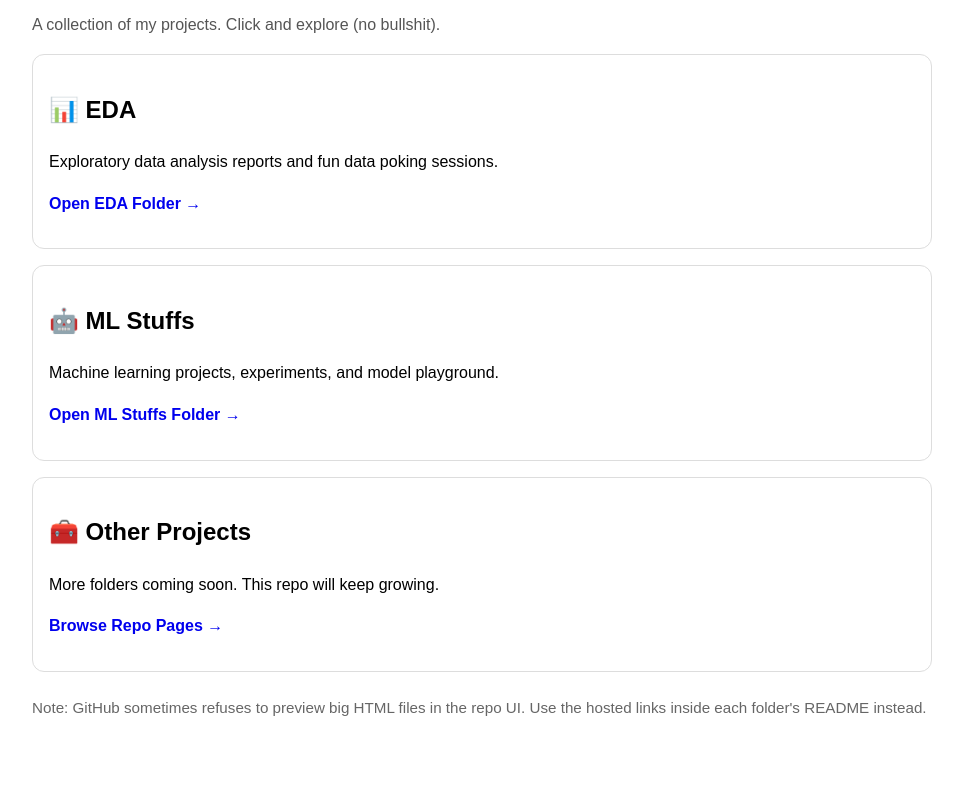
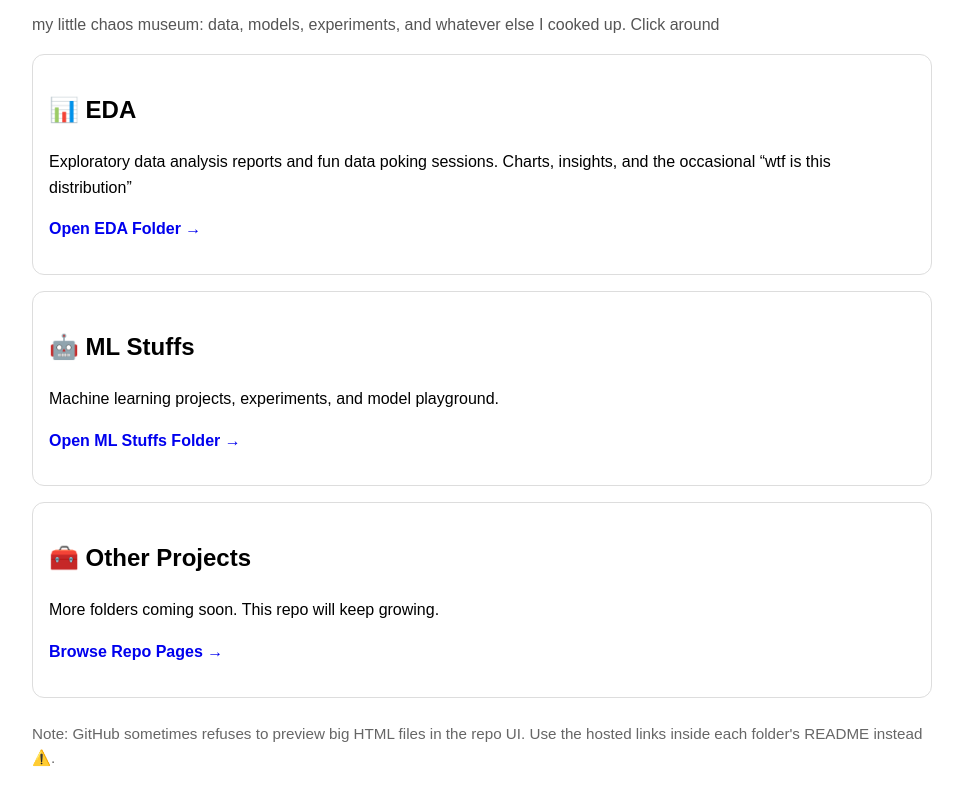
Before and after one commit to GoldyLockzz/PythonProjects, a plain HTML site: page index.html in a window 1280 px wide. Shown: the part 85-890 px from the top of the page, without its empty margins (158-1121 px from the left). Before the commit the page ends 845 px from the top, so only its background shows below. Drawn offline with Linux system fonts and the light colour scheme.

Commit message:
Revise project descriptions and add emoji
Updated project descriptions for clarity and added an emoji for emphasis.

```diff
--- a/index.html
+++ b/index.html
@@ -43,11 +43,11 @@
 
   <body>
     <h1>PythonProjects 🚀</h1>
-    <p class="subtitle">A collection of my projects. Click and explore (no bullshit).</p>
+    <p class="subtitle"> my little chaos museum: data, models, experiments, and whatever else I cooked up. Click around </p>
 
     <div class="card">
       <h2>📊 EDA</h2>
-      <p>Exploratory data analysis reports and fun data poking sessions.</p>
+      <p>Exploratory data analysis reports and fun data poking sessions. Charts, insights, and the occasional “wtf is this distribution”</p>
       <p>
         <a href="EDA/" target="_blank" rel="noopener noreferrer">
           Open EDA Folder →
@@ -77,7 +77,7 @@
 
     <p class="note">
       Note: GitHub sometimes refuses to preview big HTML files in the repo UI.
-      Use the hosted links inside each folder's README instead.
+      Use the hosted links inside each folder's README instead ⚠️.
     </p>
   </body>
 </html>
```
